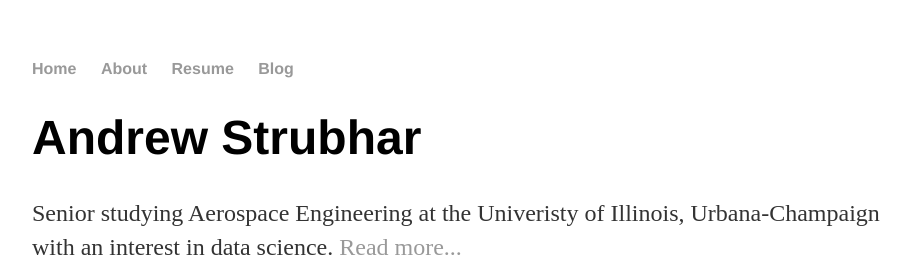
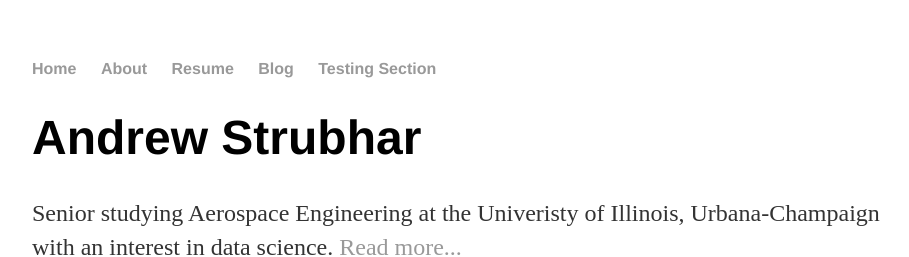
Before and after one commit to andystrub00/andystrub00.github.io, a Jekyll site: the page built from index.html, in a window 1280 px wide. Shown: the top 257 px of the page, without its empty margins (160-1069 px from the left). Built offline with Jekyll 4.4.1, drawn with Linux system fonts in a browser that asks for light colours.

Commit message:
Update default.html

```diff
--- a/_layouts/default.html
+++ b/_layouts/default.html
@@ -12,6 +12,8 @@
 		        	<li><a href="/about">About</a></li>
 	        		<li><a href="/resume">Resume</a></li>
 	        		<li><a href="/blog">Blog</a></li>
+	        		<li><a href="/testing">Testing Section</a></li>
+
 	    		</ul>
 			</nav>
 			<div class="container">
```
